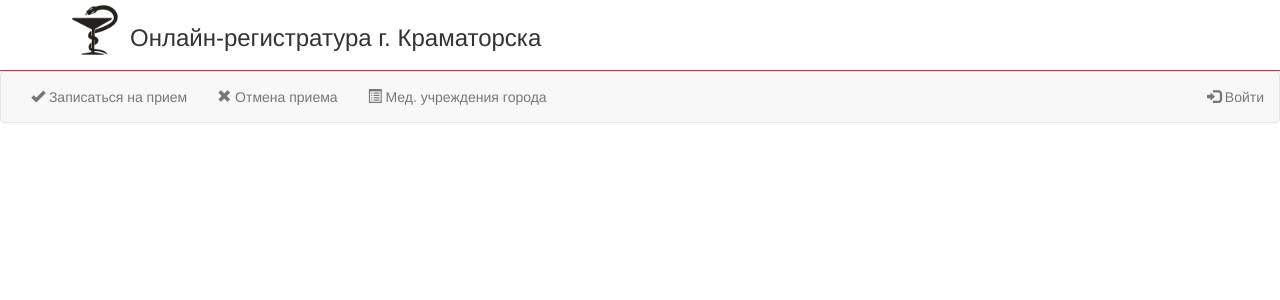
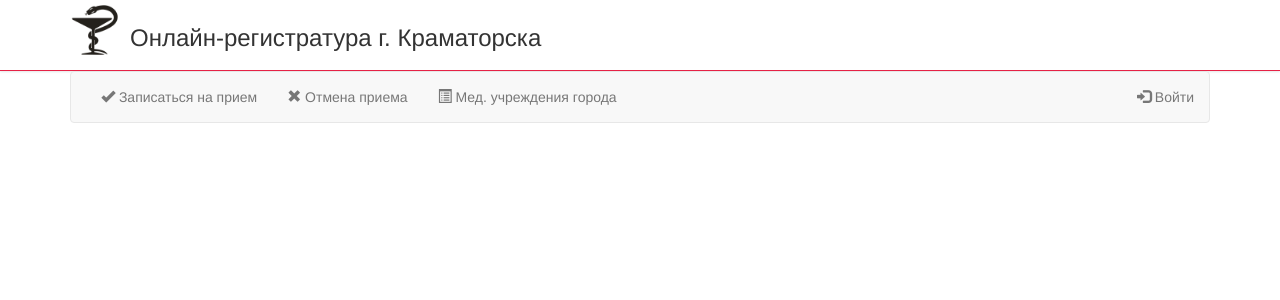
Before and after one commit to mongol8022/hospital, a PHP site: page /views/header.php in a window 1280 px wide. Shown: the top 300 px of the page. Run offline with PHP 8.4, Linux system fonts and the light colour scheme; the template is opened without the code that fills it, so the values that code supplies are empty.

Commit message:
Внес правки в файлы header, getticket и styles

```diff
--- a/public/css/styles.css
+++ b/public/css/styles.css
@@ -116,6 +116,7 @@
 
 .firms-list .firm-box:nth-child(3){
     margin-right: 0;
+}
 
 .footer-center {
     width: 1140px;
--- a/views/header.php
+++ b/views/header.php
@@ -48,8 +48,8 @@
             </div>
         </header>
 
-        <div class="row">
-             <div class="col-md-12">
+        <div class="container">
+
                 <nav class="navbar navbar-default">
                       <div class="container-fluid">
                          <ul class="nav navbar-nav">
```
Also changed, not shown: views/getticket.php (+1 -8 lines).
